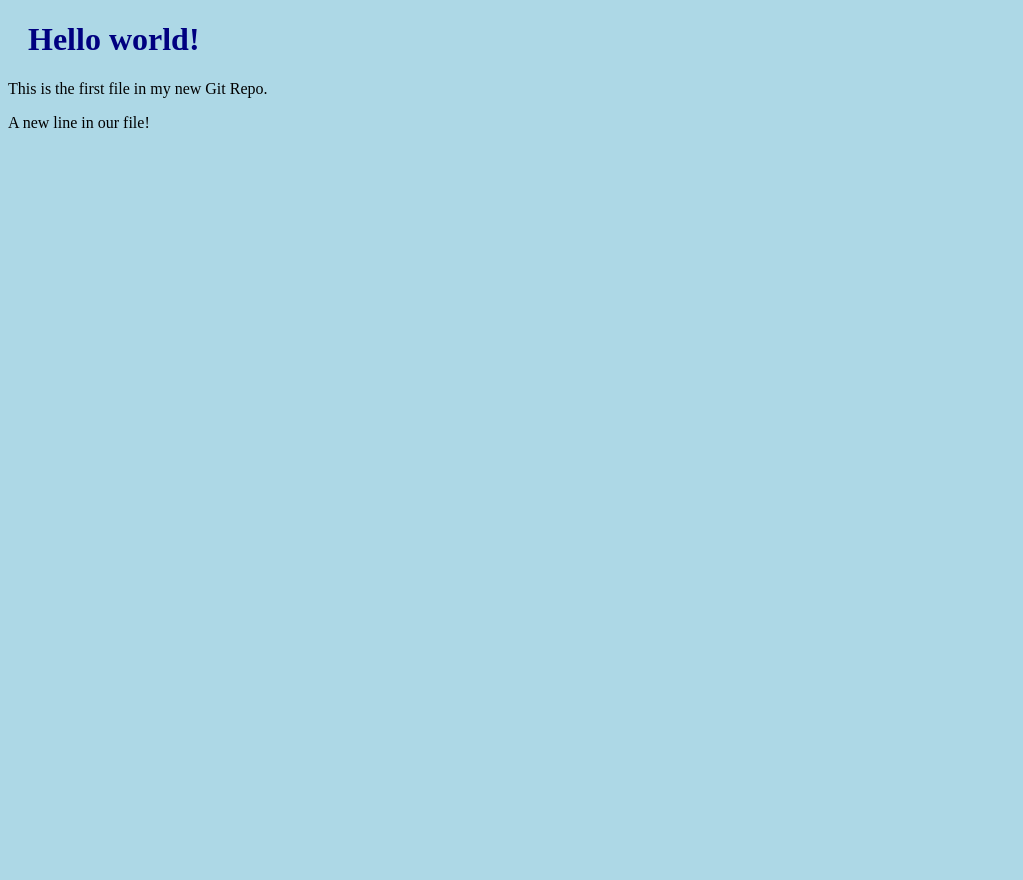
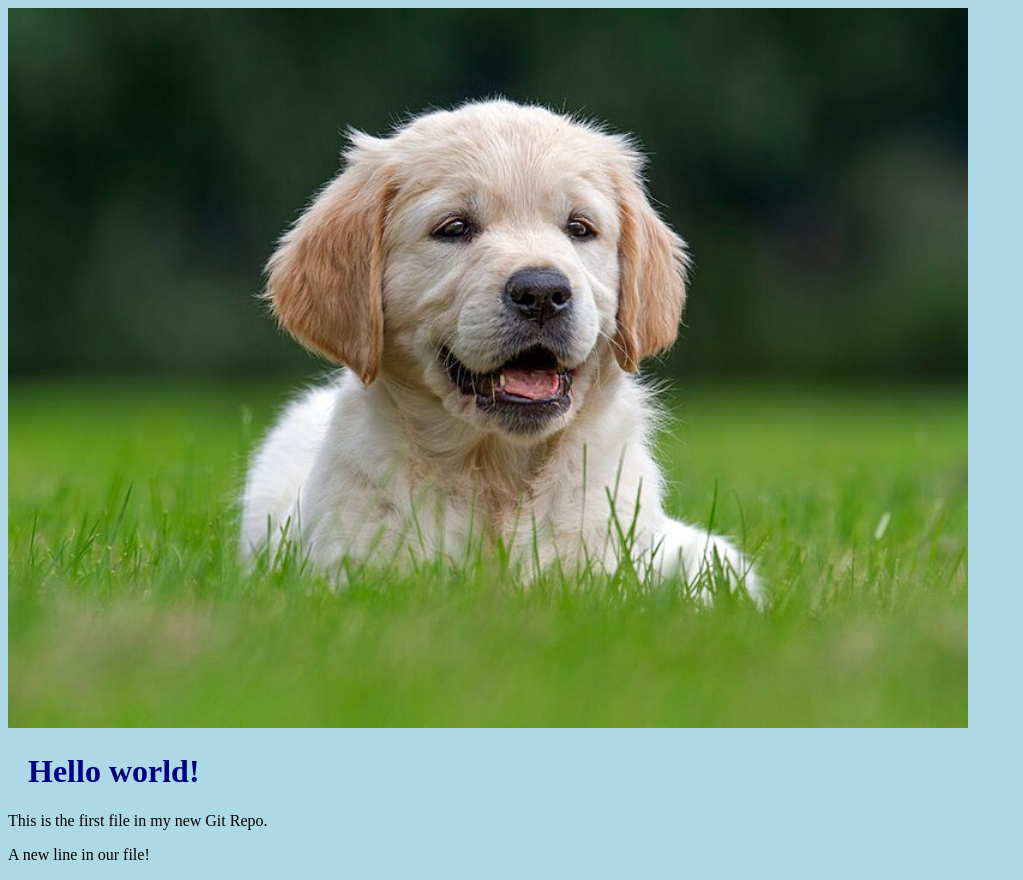
Before and after one commit to DeekshithaVellenki/hello-world, a plain HTML site: page index.html in a window 1280 px wide. Shown: the whole page, without its empty margins (0-1023 px from the left). Before the commit the page ends 800 px from the top, so only its background shows below. Drawn offline with Linux system fonts and the light colour scheme.

Commit message:
Added image to Hello World

```diff
--- a/index.html
+++ b/index.html
@@ -5,7 +5,8 @@
 <link rel="stylesheet" href="bluestyle.css">
 </head>
 <body>
-
+<div><img src="Dog_Breeds.jpg" alt="Hello World from Space"
+style="width:100%;max-width:960px"></div>
 <h1>Hello world!</h1>
 <p>This is the first file in my new Git Repo.</p>
 <p>A new line in our file!</p>
```
Also changed, not shown: Dog_Breeds.jpg (added).
